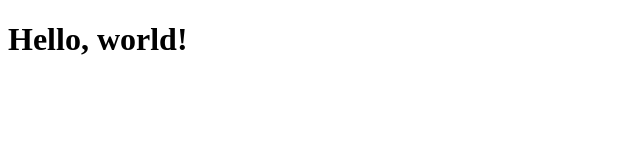
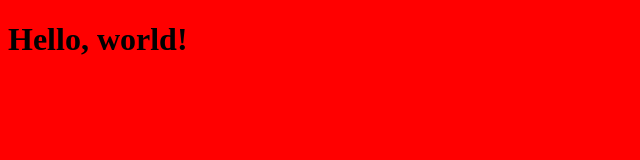
Before and after one commit to bullinator007/bullinator007.github.io, a plain HTML site: page index.html in a window 1280 px wide. Shown: the whole page, without its empty margins (0-640 px from the left). Drawn offline with Linux system fonts and the light colour scheme.

Commit message:
Update index.html

```diff
--- a/index.html
+++ b/index.html
@@ -4,6 +4,20 @@
     <meta charset="UTF-8">
     <meta name="viewport" content="with=device-width, initial-scale=1.0">
     <title>Responsive Webdesign - </title>
+
+    <style>
+        @media (min-width: 600px) {
+            body {
+                background-color: yellow;
+            }
+        }
+        @media (min-width: 599px) {
+            body {
+                background-color: red;
+            }
+        }
+    </style>
+
 </head>
 <body>
     <h1>Hello, world!</h1>
```
